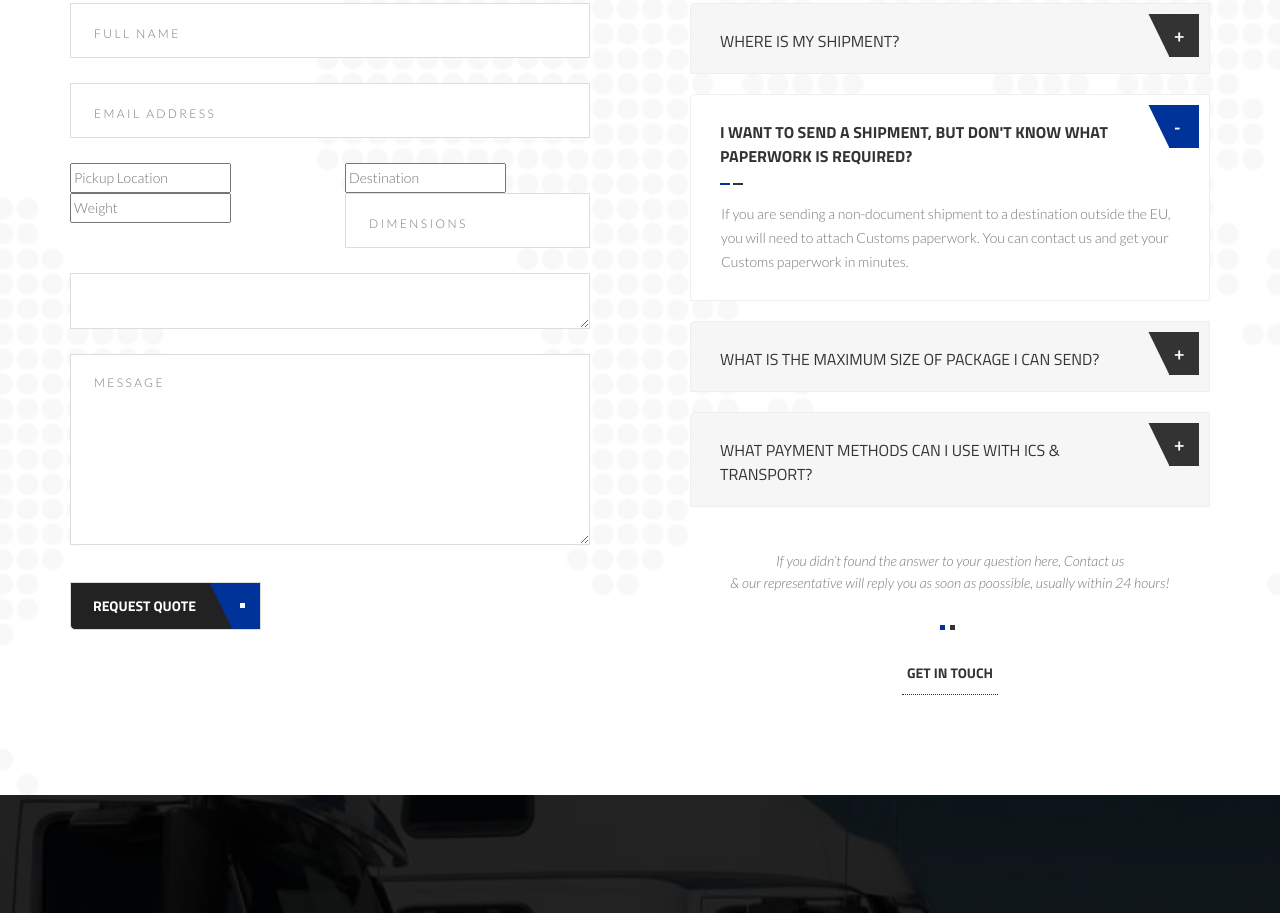
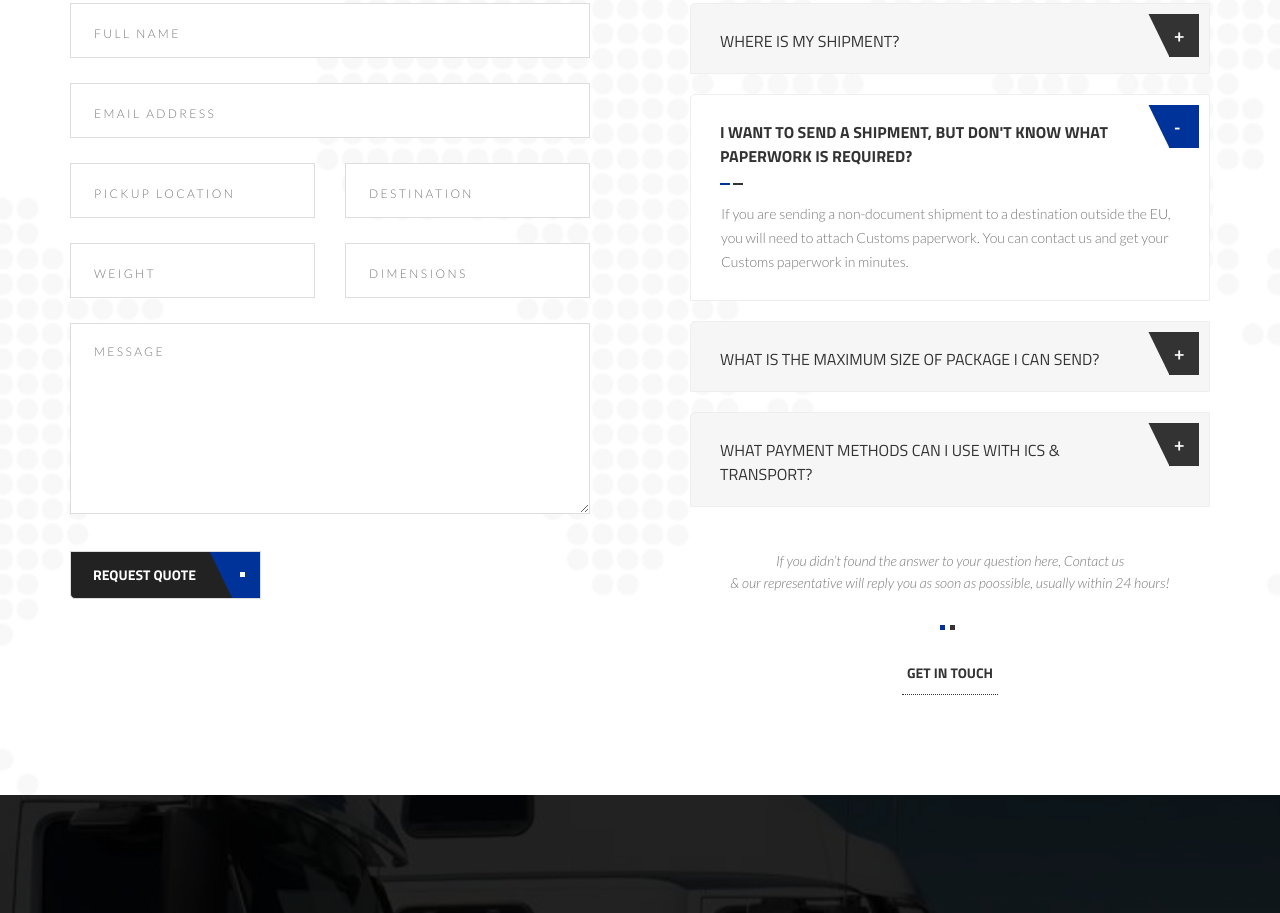
Before and after one commit to blakroku/blakroku.github.io, a plain HTML site: page index.html in a window 1280 px wide. Shown: the part 4036-4949 px from the top of the page. Drawn offline with nearby package versions, Linux system fonts and the light colour scheme.

Commit message:
EIt Edited

```diff
--- a/index.html
+++ b/index.html
@@ -1284,13 +1284,13 @@
 
 										<div class="col-sm-6">
 
-											<input type="text" name="pickupfrom" placeholder="Pickup Location">
+											<input class="form-control" type="text" name="pickupfrom" placeholder="Pickup Location">
 
 										</div>
 
 										<div class="col-sm-6">
 
-											<input type="text" name="pickupto" placeholder="Destination">
+											<input class="form-control" type="text" name="pickupto" placeholder="Destination">
 
 										</div>
 
@@ -1302,7 +1302,7 @@
 
 										<div class="col-sm-6">
 
-											<input type="text" name="weight" placeholder="Weight">
+											<input class="form-control" type="text" name="weight" placeholder="Weight">
 
 										</div>
 
@@ -1314,17 +1314,6 @@
 
 									</div>
 
-									<div class="row">
-
-
-										<div class="col-sm-12">
-
-											<textarea name="message" class="form-control"></textarea>
-
-										</div>
-
-
-									</div>
 
 
 									<div class="row">
```
